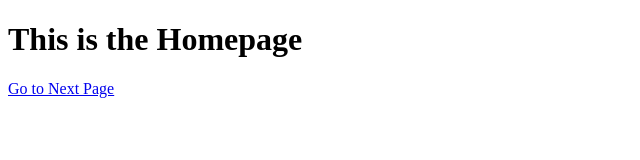
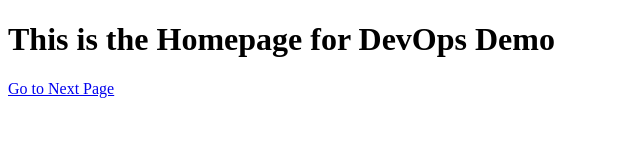
Before and after one commit to tcnaganath84/demo_CI_CD, a website: page head.html in a window 1280 px wide. Shown: the whole page, without its empty margins (0-640 px from the left). Drawn offline with Linux system fonts and the light colour scheme.

Commit message:
Update head.html

```diff
--- a/head.html
+++ b/head.html
@@ -1,11 +1,11 @@
 <!DOCTYPE html>
 <html>
 <head>
-    <title>Hello World</title>
+    <title>DevOps Demo</title>
 </head>
 <body>
 
-    <h1>This is the Homepage</h1>
+    <h1>This is the Homepage for DevOps Demo</h1>
 
 <p><a href="/tailPage">Go to Next Page</a></p>
 
```
